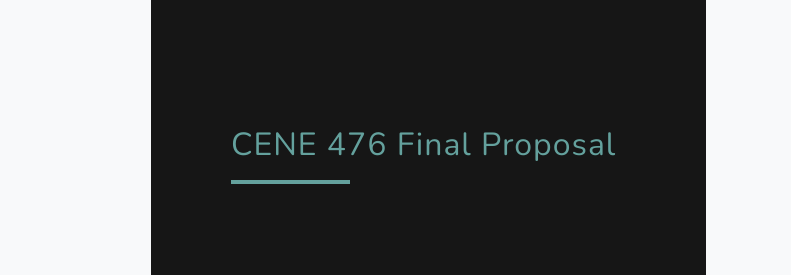
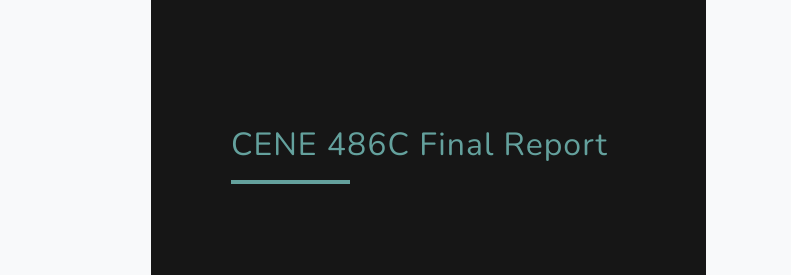
Before and after one commit to Mha239/Documents-, a website: page index.html in a window 1280 px wide. Shown: the part 1423-1698 px from the top of the page, 489-1280 px from the left. Drawn offline with nearby package versions, Linux system fonts and the light colour scheme.

Commit message:
Update index.html

```diff
--- a/index.html
+++ b/index.html
@@ -108,7 +108,7 @@
           <div class="bg-black text-center h-100 project">
             <div class="d-flex h-100">
               <div class="project-text w-100 my-auto text-center text-lg-left">
-                  <a href="Final Proposal.pdf"><p><h2>CENE 476 Final Proposal</h2></p></a>
+                  <a href="Preliminary-90% Submittal.pdf"><p><h2>CENE 486C Final Report</h2></p></a>
                 <hr class="d-none d-lg-block mb-0 ml-0">
               </div>
             </div>
```
